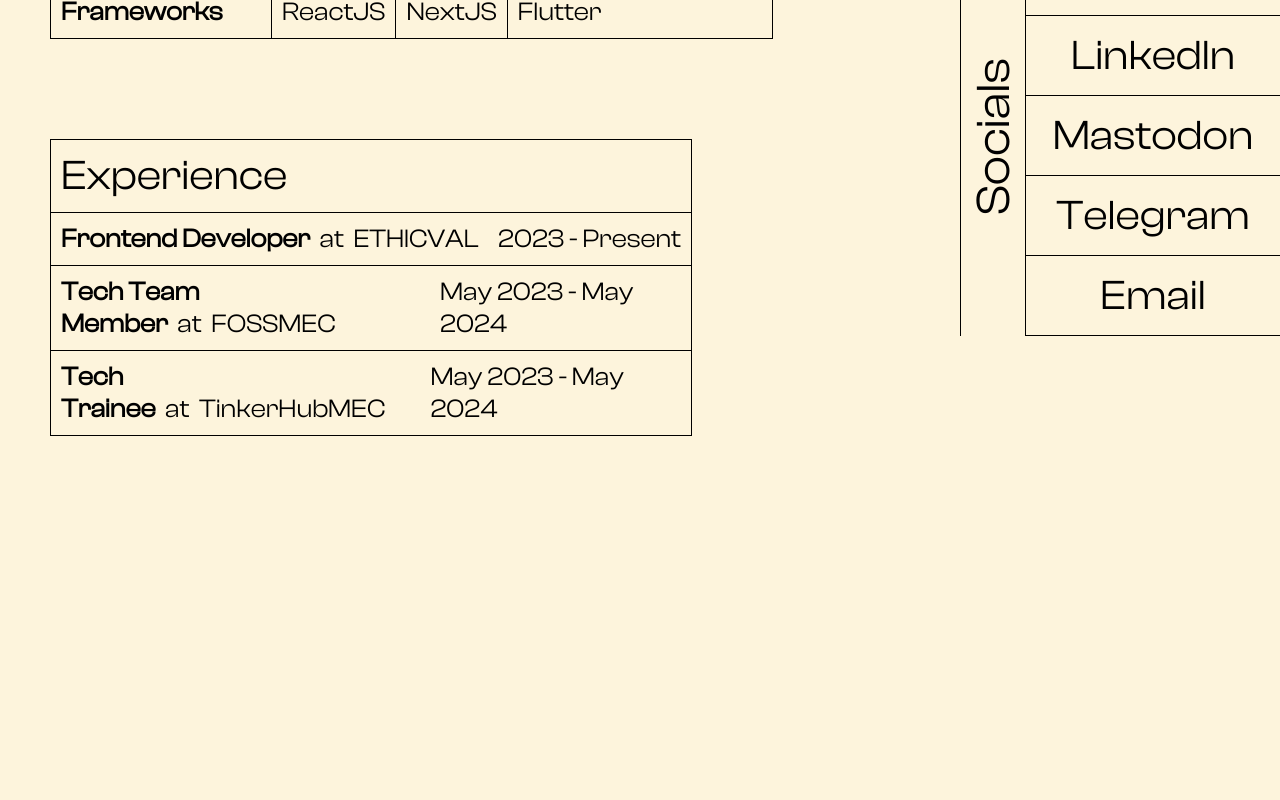
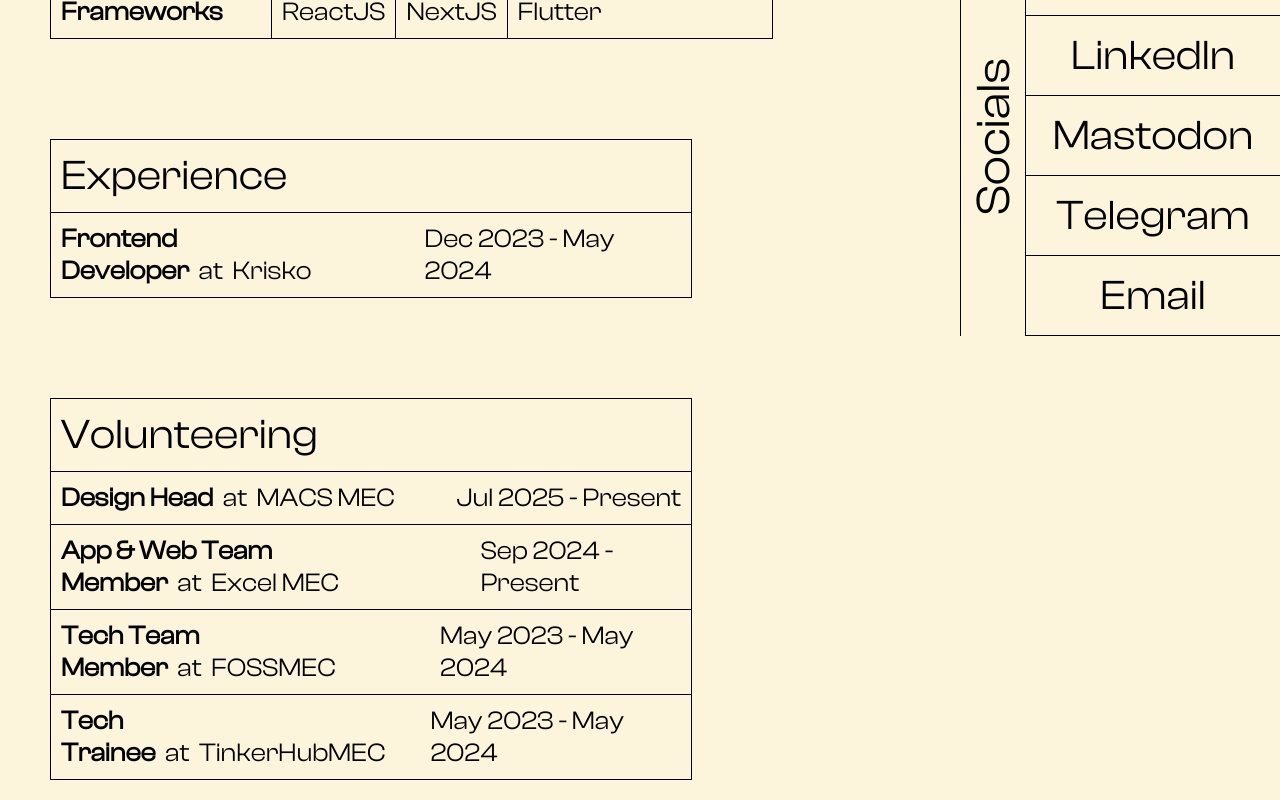
Before and after one commit to n1ved/portfolioV3, a SvelteKit app: page /about in a window 1280 px wide. Shown: the part 464-1264 px from the top of the page. Before the commit the page ends 950 px from the top, so only its background shows below. Built offline with nearby package versions, Linux system fonts and the light colour scheme.

Commit message:
Update content

```diff
--- a/src/routes/about/+page.svelte
+++ b/src/routes/about/+page.svelte
@@ -1,48 +1,57 @@
 <script>
+    let lang = ["C", "C++", "HTML", "CSS", "JavaScript", "Dart"];
 
-    let lang = [
-        'C',
-        'C++',
-        'HTML',
-        'CSS',
-        'JavaScript',
-        'Dart'
-    ]
-
-    let frameworks = [
-        'ReactJS',
-        'NextJS',
-        'Flutter',
-    ]
+    let frameworks = ["ReactJS", "NextJS", "Flutter"];
 
     let experience = [
         {
-            role : "Frontend Developer",
-            org: 'ETHICVAL',
-            start : '2023',
-            end : 'Present'
+            role: "Frontend Developer",
+            org: "Krisko",
+            start: "Dec 2023",
+            end: "May 2024",
+            orgurl: "https://krisko.in",
+        },
+    ];
+
+    let volunteering = [
+        {
+            role: "Design Head",
+            org: "MACS MEC",
+            start: "Jul 2025",
+            end: "Present",
+            orgurl: "https://mec.ac.in",
         },
         {
-            role : 'Tech Team Member',
-            org: 'FOSSMEC',
-            start : 'May 2023',
-            end : 'May 2024'
+            role: "App & Web Team Member",
+            org: "Excel MEC",
+            start: "Sep 2024",
+            end: "Present",
+            orgurl: "https://excelmec.org",
         },
         {
-            role : 'Tech Trainee',
-            org: 'TinkerHubMEC',
-            start : 'May 2023',
-            end : 'May 2024'
-        }
-    ]
+            role: "Tech Team Member",
+            org: "FOSSMEC",
+            start: "May 2023",
+            end: "May 2024",
+            orgurl: "https://foss.mec.ac.in",
+        },
+        {
+            role: "Tech Trainee",
+            org: "TinkerHubMEC",
+            start: "May 2023",
+            end: "May 2024",
+            orgurl: "https://mec.tinkerhub.org",
+        },
+    ];
 </script>
 
 <div class="main">
     <h1 class="title">About</h1>
     <p class="desc">
-        <b>Hi !</b><br/>
-        I am Nived , A computer science student from Kerala . Currently in my third year of BTech Degree and tinkering with stuff in free time :D
-        <br/>
+        <b>Hi !</b><br />
+        I am Nived , A computer science student from Kerala . Currently in my final
+        year of BTech Degree and tinkering with stuff in free time :D
+        <br />
     </p>
 
     <div class="skills">
@@ -65,7 +74,28 @@
         <ul>
             {#each experience as l}
                 <li>
-                    <div class="position"><b>{l.role}</b>&nbsp;&nbsp;at&nbsp;&nbsp;{l.org}</div>
+                    <div class="position">
+                        <b>{l.role}</b>&nbsp;&nbsp;at&nbsp;&nbsp;<a
+                            href={l.orgurl}
+                            target="_blank">{l.org}</a
+                        >
+                    </div>
+                    <div class="time">{l.start} - {l.end}</div>
+                </li>
+            {/each}
+        </ul>
+    </div>
+    <div class="experience">
+        <h2>Volunteering</h2>
+        <ul>
+            {#each volunteering as l}
+                <li>
+                    <div class="position">
+                        <b>{l.role}</b>&nbsp;&nbsp;at&nbsp;&nbsp;<a
+                            href={l.orgurl}
+                            target="_blank">{l.org}</a
+                        >
+                    </div>
                     <div class="time">{l.start} - {l.end}</div>
                 </li>
             {/each}
@@ -92,13 +122,12 @@
 
     .desc {
         font-size: 24px;
-        font-family: ClashDisplay-Light, 'serif';
+        font-family: ClashDisplay-Light, "serif";
         font-weight: 300;
         width: 70%;
-
     }
 
-    .skills{
+    .skills {
         display: flex;
         flex-direction: column;
         justify-content: space-between;
@@ -108,12 +137,12 @@
         margin: 50px 0;
     }
 
-    .skills h2{
+    .skills h2 {
         padding: 10px;
         font-weight: 500;
     }
 
-    .skills ul{
+    .skills ul {
         list-style-type: none;
         padding: 0;
         margin: 0;
@@ -123,19 +152,19 @@
         font-size: 26px;
     }
 
-    .skills ul li{
+    .skills ul li {
         padding: 10px;
         border-right: 1px solid black;
     }
 
-    .skills ul li:first-child{
+    .skills ul li:first-child {
         width: 200px;
     }
 
-    .skills ul li:last-child{
+    .skills ul li:last-child {
         border-right: none;
     }
-    .experience{
+    .experience {
         display: flex;
         flex-direction: column;
         margin: 50px 0;
@@ -146,12 +175,12 @@
         font-weight: 200;
     }
 
-    .experience h2{
+    .experience h2 {
         padding: 10px;
         font-weight: 500;
     }
 
-    .experience ul{
+    .experience ul {
         list-style-type: none;
         margin: 0;
         display: flex;
@@ -159,7 +188,7 @@
         font-size: 26px;
     }
 
-    .experience ul li{
+    .experience ul li {
         display: flex;
         flex-direction: row;
         justify-content: space-between;
@@ -167,7 +196,19 @@
         border-top: 1px solid black;
     }
 
-    @media screen and (max-width: 480px){
+    .experience .position b {
+        font-weight: 700;
+    }
+
+    .experience a {
+        color: black;
+        text-decoration: none;
+    }
+    .experience a:hover {
+        color: #fdf4dc;
+    }
+
+    @media screen and (max-width: 480px) {
         .main {
             margin: 20px;
             max-width: 100vw;
@@ -181,48 +222,48 @@
             width: 100%;
         }
 
-        .skills{
+        .skills {
             width: 100%;
             font-size: 20px;
             margin: 20px 0;
         }
 
-        .skills ul , .experience ul{
+        .skills ul,
+        .experience ul {
             font-size: 18px;
             flex-wrap: wrap;
         }
 
-        .skills ul li:first-child{
+        .skills ul li:first-child {
             width: 100%;
             border-right: none;
             border-bottom: 1px solid black;
             text-align: center;
         }
 
-        .skills ul li{
+        .skills ul li {
             padding: 5px;
         }
 
-        .experience{
+        .experience {
             width: 100%;
             font-size: 18px;
             margin: 10px 0;
             overflow: hidden;
         }
 
-        .experience ul li{
+        .experience ul li {
             padding: 5px;
         }
-        .position{
+        .position {
             text-align: start;
             width: 200px;
             text-wrap: wrap;
         }
-        .time{
+        .time {
             text-align: start;
             width: 100px;
             text-wrap: wrap;
         }
     }
-
 </style>
```
Also changed, not shown: src/routes/+page.svelte (+15 -13 lines).
